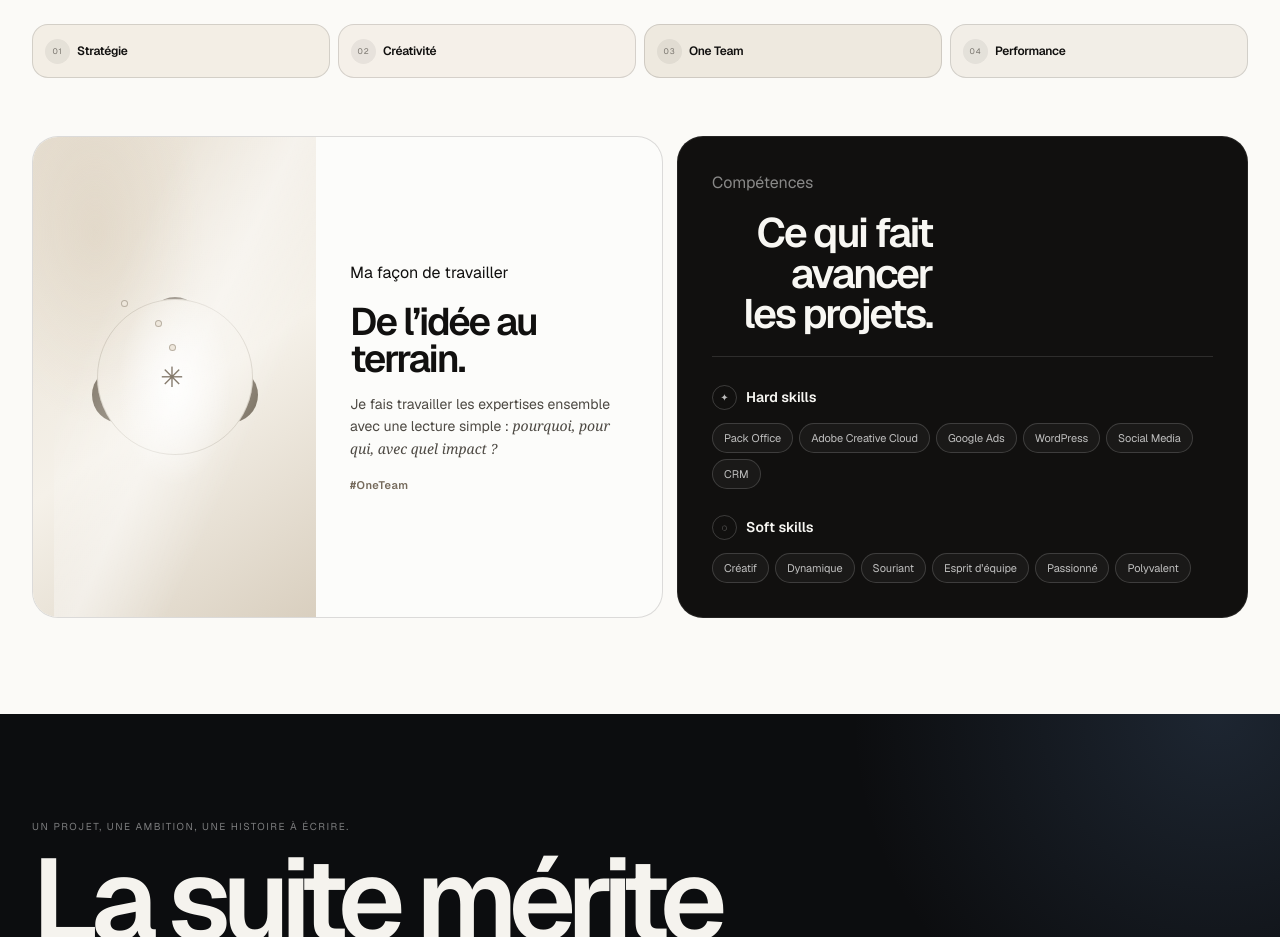
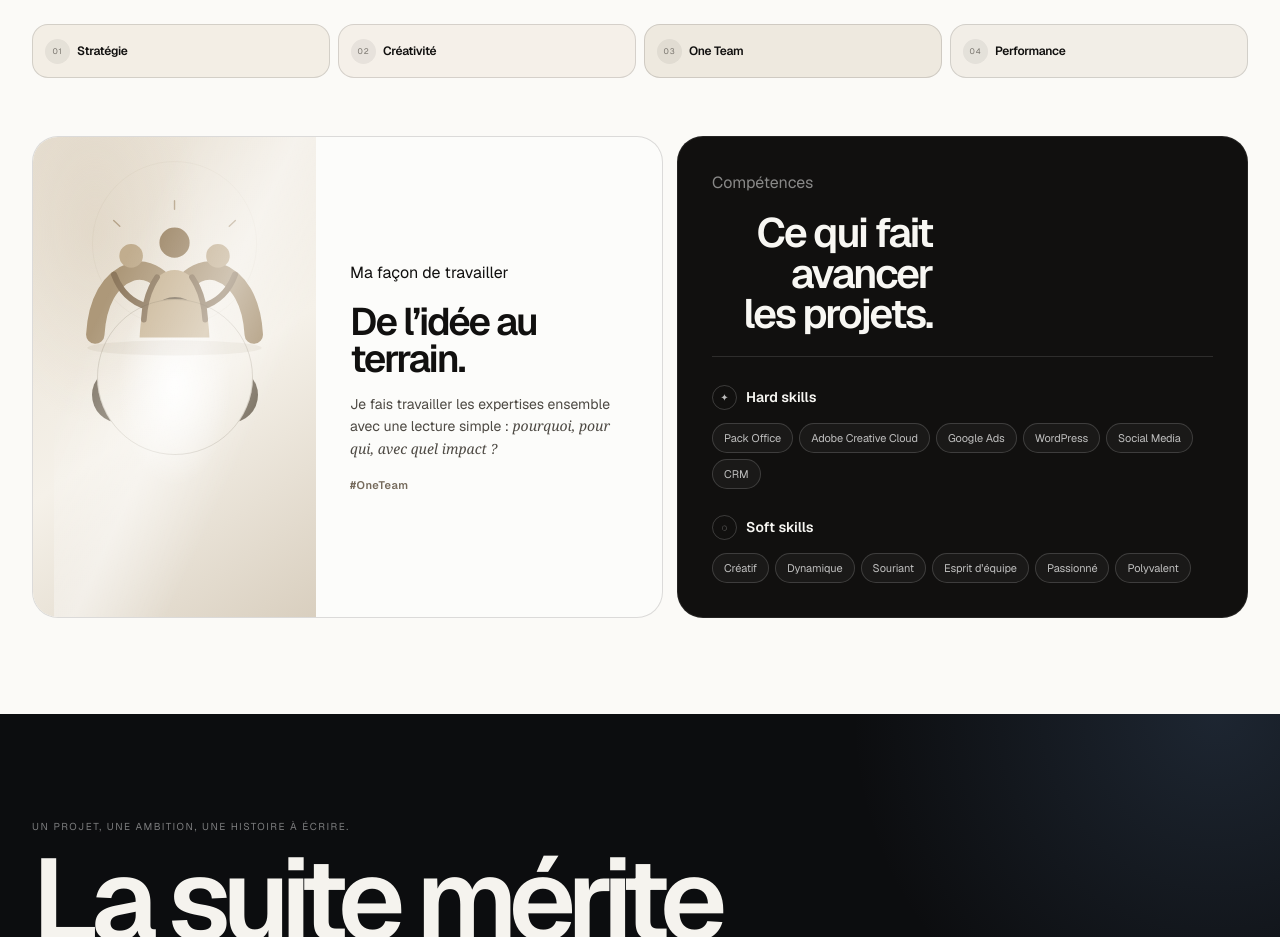
Before and after one commit to paulsebille/Portfolio, a Next.js app: page / in a window 1280 px wide. Shown: the part 2000-2937 px from the top of the page. Built offline with nearby package versions, Linux system fonts and the light colour scheme.

Commit message:
Add One Team support illustration

```diff
--- a/components/About.tsx
+++ b/components/About.tsx
@@ -80,11 +80,20 @@ export function About() {
 
         <div className="about-lower">
           <article className="about-work-card">
-            <div className="about-team-visual" aria-hidden="true">
-              <span className="team-art-mark">✳</span>
-              <i className="team-orbit-dot dot-one" />
-              <i className="team-orbit-dot dot-two" />
-              <i className="team-orbit-dot dot-three" />
+            <div className="about-team-visual">
+              <svg className="team-support-illustration" viewBox="0 0 600 520" role="img" aria-label="Trois personnes réunies, qui avancent et se soutiennent en équipe">
+                <ellipse cx="300" cy="447" rx="185" ry="16" fill="#8d785d" opacity=".10" />
+                <circle cx="300" cy="226" r="174" fill="none" stroke="#8d785d" strokeOpacity=".13" />
+                <path d="M132 419c4-68 30-117 76-133 24-8 48 1 68 21" fill="none" stroke="#ad9879" strokeWidth="39" strokeLinecap="round" />
+                <path d="M468 419c-4-68-30-117-76-133-24-8-48 1-68 21" fill="none" stroke="#ad9879" strokeWidth="39" strokeLinecap="round" />
+                <path d="M172 292c20 55 66 76 119 73m137-73c-20 55-66 76-119 73" fill="none" stroke="#8d785d" strokeWidth="13" strokeLinecap="round" />
+                <path d="M226 425c4-89 31-143 74-143s70 54 74 143" fill="#c9b595" />
+                <path d="M263 297c-17 25-26 55-28 90m102-90c17 25 26 55 28 90" fill="none" stroke="#8d785d" strokeWidth="12" strokeLinecap="round" />
+                <circle cx="300" cy="224" r="32" fill="#9d8666" />
+                <circle cx="208" cy="252" r="25" fill="#c1ad8e" />
+                <circle cx="392" cy="252" r="25" fill="#c1ad8e" />
+                <path d="M300 153v-18m-116 54-13-12m245 12 13-12" stroke="#9d8666" strokeWidth="3" strokeLinecap="round" opacity=".65" />
+              </svg>
             </div>
             <div className="about-work-copy">
               <p className="eyebrow">Ma façon de travailler</p>
```
